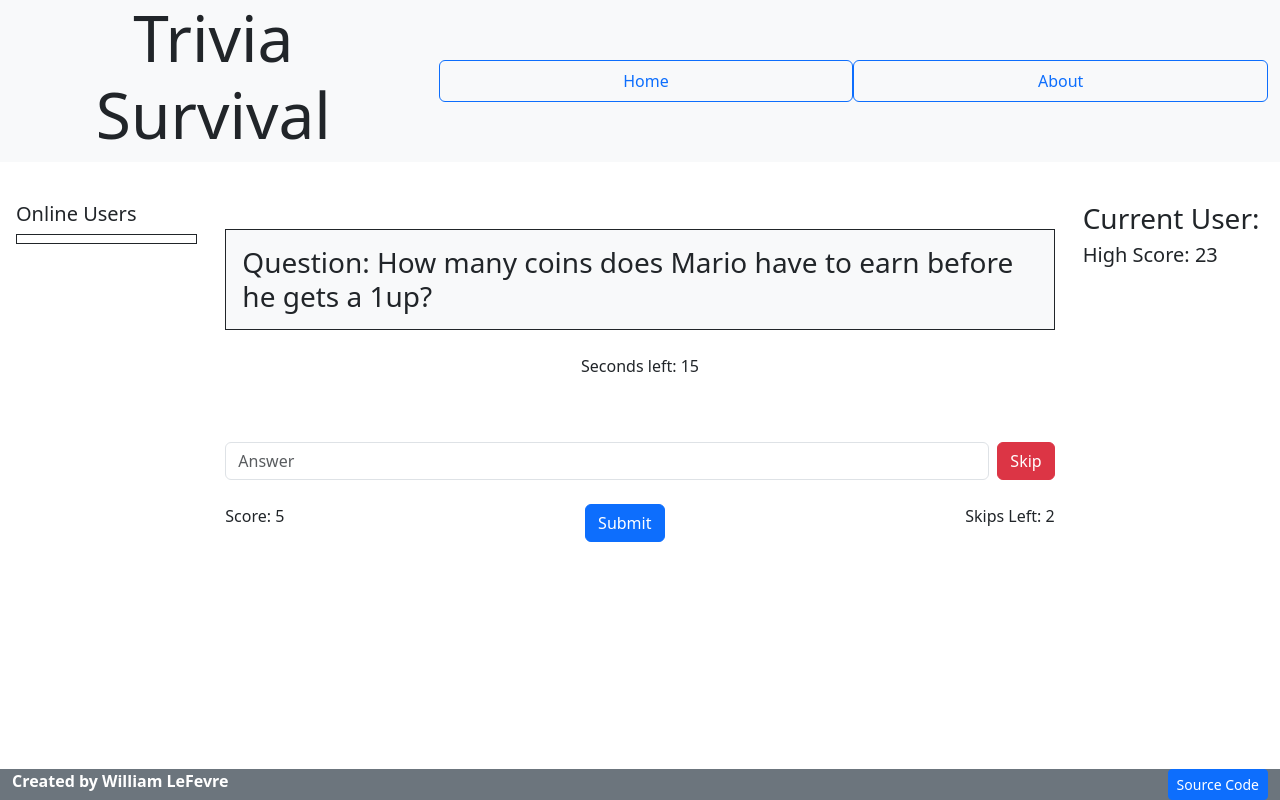
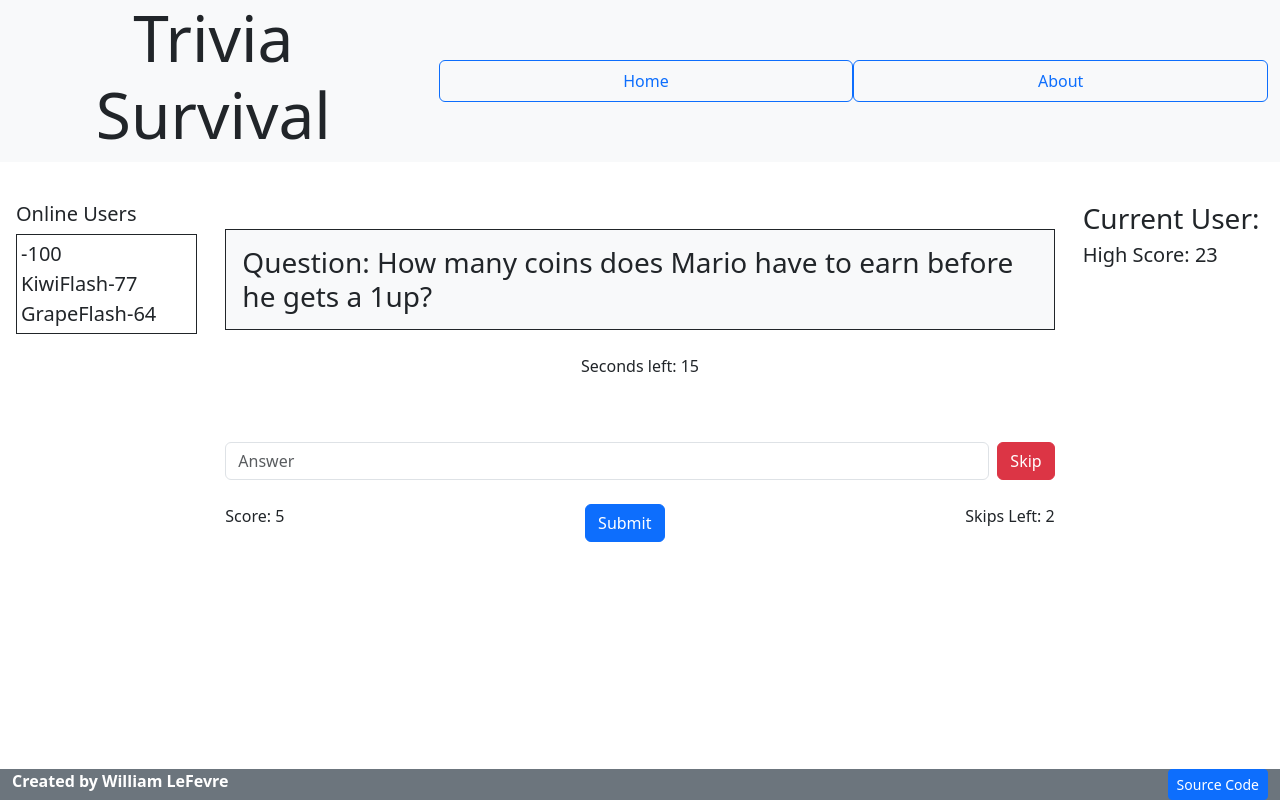
Before and after one commit to WilliamLeFevre/startup, a React (Vite) app: page /play in a window 1280 px wide. Built offline with nearby package versions, Linux system fonts and the light colour scheme.

Commit message:
Finished initial onlineUsers component

```diff
--- a/src/play/onlineUsers.jsx
+++ b/src/play/onlineUsers.jsx
@@ -1,13 +1,44 @@
 import React from "react"
 
-export function OnlineUsers() {
+export function OnlineUsers({userName}) {
     const [users, setUsers] = React.useState([])
 
+    React.useEffect(() => {
+        setInterval(() => {
+            setUsers(getOnlineUsers())
+        }, 5000)
+
+    }, [])
+
+    function getOnlineUsers() {
+        const fruits = [
+            "Apple",
+            "Banana",
+            "Mango",
+            "Pineapple",
+            "Strawberry",
+            "Orange",
+            "Grape",
+            "Peach",
+            "Kiwi",
+            "Watermelon"
+        ];
+
+        let onlineUsers = [{userName: userName, score: 100}]
+        for (let i=0; i < Math.floor(Math.random() * 10); i++) {
+            let randomUserName = fruits[Math.floor(Math.random() * fruits.length)] + "Flash";
+            let randomScore = Math.floor(Math.random() * 100)
+            onlineUsers = [...onlineUsers, {userName: randomUserName, score: randomScore}]
+        }
+
+
+        return onlineUsers
+    }
 
     const userRows = []
     for (let i=0; i < users.length; i++) {
         userRows.push(
-            <li className="fs-5">{users[i]}</li>
+            <li className="fs-5">{users[i].userName}-{users[i].score}</li>
         )
     }
 
--- a/src/play/play.jsx
+++ b/src/play/play.jsx
@@ -11,7 +11,7 @@ export function Play({userName}) {
 
                 <div className="row mt-4">
 
-                    <OnlineUsers />
+                    <OnlineUsers  userName={userName}/>
 
 
                     <div className="col-12 col-md-10 col-xl-8 d-flex flex-column align-items-center justify-content-center" style={{height: "50vh"}}>
```
